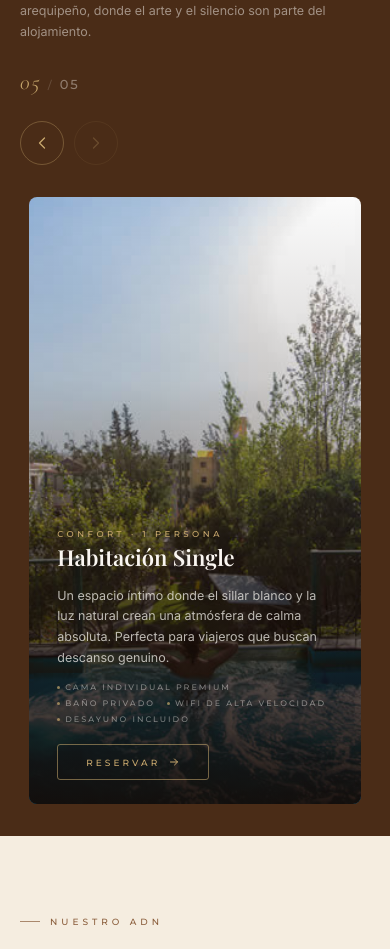
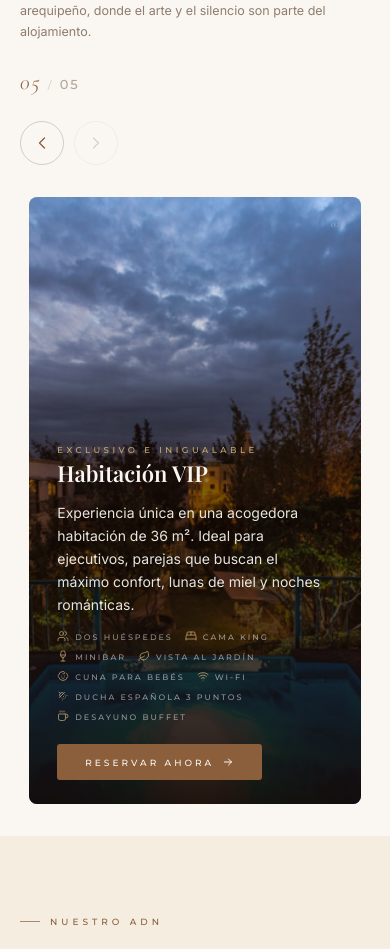
Before and after one commit to GEOInnovacion/villa-elisa-landing, a Next.js app: page / in a window 390 px wide. Shown: the part 1040-1989 px from the top of the page. Built offline with nearby package versions, Linux system fonts and the light colour scheme.

Commit message:
feat: habitaciones - ajustes en RoomCard y estilos

```diff
--- a/app/page.module.css
+++ b/app/page.module.css
@@ -16,6 +16,7 @@
   font-family: var(--font-geist-sans);
   background-color: var(--background);
 }
+
 
 .main {
   display: flex;
--- a/components/rooms/RoomCard.tsx
+++ b/components/rooms/RoomCard.tsx
@@ -1,9 +1,19 @@
 'use client';
 
 import Image from 'next/image';
+import * as LucideIcons from 'lucide-react';
 import type { RoomData } from './rooms.config';
+import { buildRoomWhatsappHref } from './rooms.config';
 import type { Lang } from '@/components/header/nav.config';
 import styles from './Rooms.module.css';
+
+// ─── Ícono de amenidad (Lucide dinámico) ──────────────────────────────────────
+
+function AmenityIcon({ name }: { name: string }) {
+  const Icon = (LucideIcons as Record<string, React.ElementType>)[name];
+  if (!Icon) return null;
+  return <Icon size={12} strokeWidth={1.75} aria-hidden="true" />;
+}
 
 // ─── Ícono flecha ─────────────────────────────────────────────────────────────
 
@@ -34,6 +44,7 @@ type RoomCardProps = {
 
 export default function RoomCard({ room, lang, index, ctaLabel }: RoomCardProps) {
   const num = String(index + 1).padStart(2, '0');
+  const waHref = buildRoomWhatsappHref(room.name[lang], lang);
 
   return (
     <article
@@ -76,13 +87,16 @@ export default function RoomCard({ room, lang, index, ctaLabel }: RoomCardProps)
           <ul className={styles.cardAmenities} aria-label={lang === 'es' ? 'Amenidades' : 'Amenities'}>
             {room.amenities.map((a, i) => (
               <li key={i} className={styles.cardAmenity}>
+                <span className={styles.cardAmenityIcon}>
+                  <AmenityIcon name={a.icon} />
+                </span>
                 {lang === 'es' ? a.es : a.en}
               </li>
             ))}
           </ul>
 
           <a
-            href={room.cloudbedsHref}
+            href={waHref}
             target="_blank"
             rel="noopener noreferrer"
             className={styles.cardCta}
--- a/components/rooms/Rooms.module.css
+++ b/components/rooms/Rooms.module.css
@@ -6,8 +6,6 @@
 
 /* ── Sección contenedora ─────────────────────────── */
 .rooms {
-  height: 100vh;
-  background: var(--color-tierra);
   position: relative;
 }
 
@@ -15,7 +13,7 @@
 .stickyViewport {
   position: sticky;
   top: 0;
-  height: 100vh;
+  height: clamp(580px, 75vh, 820px);
   overflow: hidden;
   display: flex;
 }
@@ -32,7 +30,6 @@
   padding: 0 48px 0 64px;
   position: relative;
   z-index: 2;
-  background: var(--color-tierra);
 }
 
 /* Línea vertical decorativa */
@@ -46,8 +43,8 @@
   background: linear-gradient(
     to bottom,
     transparent,
-    rgba(201, 169, 110, 0.35) 30%,
-    rgba(201, 169, 110, 0.35) 70%,
+    rgba(74, 44, 23, 0.15) 30%,
+    rgba(74, 44, 23, 0.15) 70%,
     transparent
   );
 }
@@ -79,7 +76,7 @@
   font-size: clamp(28px, 2.8vw, 44px);
   font-weight: 300;
   font-style: italic;
-  color: var(--color-blanco-sillar);
+  color: var(--color-tierra);
   line-height: 1.15;
   letter-spacing: -0.01em;
   white-space: pre-line;
@@ -90,7 +87,7 @@
   font-family: var(--font-body);
   font-size: 12.5px;
   font-weight: 400;
-  color: rgba(250, 246, 241, 0.5);
+  color: rgba(74, 44, 23, 0.6);
   line-height: 1.7;
   margin-bottom: 28px;
 }
@@ -101,7 +98,7 @@
   font-size: 11px;
   font-weight: 500;
   letter-spacing: 2px;
-  color: rgba(250, 246, 241, 0.4);
+  color: rgba(74, 44, 23, 0.4);
   display: flex;
   align-items: baseline;
   gap: 6px;
@@ -113,7 +110,7 @@
   font-family: var(--font-title);
   font-style: italic;
   font-weight: 300;
-  color: var(--color-dorado);
+  color: var(--color-arcilla);
   line-height: 1;
   transition: opacity 0.2s ease;
 }
@@ -131,9 +128,9 @@
   width: 44px;
   height: 44px;
   border-radius: 50%;
-  border: 1px solid rgba(201, 169, 110, 0.35);
+  border: 1px solid rgba(74, 44, 23, 0.2);
   background: transparent;
-  color: var(--color-dorado);
+  color: var(--color-arcilla);
   display: flex;
   align-items: center;
   justify-content: center;
@@ -142,8 +139,8 @@
 }
 
 .arrowBtn:hover:not(:disabled) {
-  background: rgba(201, 169, 110, 0.12);
-  border-color: var(--color-dorado);
+  background: rgba(74, 44, 23, 0.06);
+  border-color: var(--color-arcilla);
 }
 
 .arrowBtn:disabled {
@@ -165,7 +162,7 @@
 .track {
   display: flex;
   gap: 20px;
-  padding: 0 48px;
+  padding: 24px 48px;
   overflow-x: auto;
   scroll-snap-type: x mandatory;
   -webkit-overflow-scrolling: touch;
@@ -230,19 +227,30 @@
   transform: scale(1.06);
 }
 
-/* Gradiente sobre imagen */
+/* Gradiente sobre imagen — se intensifica al hover */
 .cardOverlay {
   position: absolute;
   inset: 0;
   z-index: 1;
   background: linear-gradient(
     to top,
-    rgba(20, 8, 2, 0.92) 0%,
-    rgba(20, 8, 2, 0.55) 40%,
-    rgba(20, 8, 2, 0.15) 70%,
+    rgba(20, 8, 2, 0.95) 0%,
+    rgba(20, 8, 2, 0.65) 45%,
+    rgba(20, 8, 2, 0.20) 75%,
     transparent 100%
   );
+  transition: background 0.52s ease;
   pointer-events: none;
+}
+
+.card:hover .cardOverlay {
+  background: linear-gradient(
+    to top,
+    rgba(20, 8, 2, 0.97) 0%,
+    rgba(20, 8, 2, 0.82) 55%,
+    rgba(20, 8, 2, 0.40) 80%,
+    rgba(20, 8, 2, 0.10) 100%
+  );
 }
 
 /* Panel — slide up al hover */
@@ -296,10 +304,11 @@
 
 .cardDescription {
   font-family: var(--font-body);
-  font-size: 12.5px;
-  color: rgba(250, 246, 241, 0.72);
+  font-size: 14px;
+  color: rgba(250, 246, 241, 0.92);
   line-height: 1.65;
   margin-bottom: 14px;
+  text-shadow: 0 1px 6px rgba(0, 0, 0, 0.5);
 }
 
 .cardAmenities {
@@ -317,32 +326,30 @@
   font-weight: 500;
   letter-spacing: 2px;
   text-transform: uppercase;
-  color: rgba(250, 246, 241, 0.45);
+  color: rgba(250, 246, 241, 0.55);
   display: flex;
   align-items: center;
-  gap: 5px;
+  gap: 6px;
 }
 
-.cardAmenity::before {
-  content: '';
-  display: block;
-  width: 3px;
-  height: 3px;
-  border-radius: 50%;
-  background: var(--color-dorado);
-  opacity: 0.7;
+.cardAmenityIcon {
+  font-size: 11px;
+  line-height: 1;
+  color: var(--color-dorado);
+  opacity: 0.85;
   flex-shrink: 0;
+  font-style: normal;
 }
 
 .cardCta {
   display: inline-flex;
   align-items: center;
   gap: 8px;
-  padding: 11px 28px;
-  background: transparent;
-  border: 1px solid rgba(201, 169, 110, 0.55);
+  padding: 12px 28px;
+  background: var(--color-arcilla);
+  border: none;
   border-radius: 3px;
-  color: var(--color-dorado);
+  color: var(--color-blanco-sillar);
   font-family: var(--font-label);
   font-size: 9px;
   font-weight: 500;
@@ -350,29 +357,18 @@
   text-transform: uppercase;
   text-decoration: none;
   cursor: pointer;
-  position: relative;
-  overflow: hidden;
-  transition: color 0.3s ease;
+  transition: background 0.25s ease, transform 0.25s ease;
 }
 
-.cardCta::before {
-  content: '';
-  position: absolute;
-  inset: 0;
-  background: var(--color-dorado);
-  opacity: 0;
-  transition: opacity 0.3s ease;
+.cardCta:hover {
+  background: var(--color-tierra);
+  transform: translateY(-1px);
 }
 
-.cardCta:hover::before { opacity: 1; }
-.cardCta:hover { color: var(--color-tierra); }
-
-.cardCtaText { position: relative; z-index: 1; }
+.cardCtaText { position: relative; }
 
 .cardCtaIcon {
-  position: relative;
-  z-index: 1;
-  transition: transform 0.3s ease;
+  transition: transform 0.25s ease;
 }
 
 .cardCta:hover .cardCtaIcon { transform: translateX(3px); }
--- a/components/rooms/rooms.config.ts
+++ b/components/rooms/rooms.config.ts
@@ -9,107 +9,131 @@ export type RoomData = {
   name: Record<Lang, string>;
   category: Record<Lang, string>;
   description: Record<Lang, string>;
-  amenities: Array<{ es: string; en: string }>;
-  photo: string;         // '/images/rooms/{id}.jpg'
-  cloudbedsHref: string; // ← reemplazar con deep-link real de Cloudbeds
+  amenities: Array<{ es: string; en: string; icon: string }>;
+  photo: string;
+  cloudbedsHref: string;
 };
 
 // ─────────────────────────────────────────────
-// Habitaciones — agregar un objeto para añadir más
+// WhatsApp — CTA de cada habitación
+// ─────────────────────────────────────────────
+const WA_NUMBER = '51950008100';
+
+export function buildRoomWhatsappHref(roomName: string, lang: Lang): string {
+  const msg = lang === 'es'
+    ? `Hola, me gustaría reservar la ${roomName} en Villa Elisa`
+    : `Hello, I'd like to book the ${roomName} at Villa Elisa`;
+  return `https://wa.me/${WA_NUMBER}?text=${encodeURIComponent(msg)}`;
+}
+
+// ─────────────────────────────────────────────
+// Habitaciones
 // ─────────────────────────────────────────────
 
 export const ROOMS: RoomData[] = [
   {
-    id: 'single',
-    name: { es: 'Habitación Single', en: 'Single Room' },
-    category: { es: 'Confort · 1 persona', en: 'Comfort · 1 guest' },
+    id: 'vip',
+    name: { es: 'Habitación VIP', en: 'VIP Room' },
+    category: { es: 'Exclusivo e inigualable', en: 'Exclusive & unmatched' },
     description: {
-      es: 'Un espacio íntimo donde el sillar blanco y la luz natural crean una atmósfera de calma absoluta. Perfecta para viajeros que buscan descanso genuino.',
-      en: 'An intimate space where white volcanic stone and natural light create an atmosphere of absolute calm. Perfect for travelers seeking genuine rest.',
+      es: 'Experiencia única en una acogedora habitación de 36 m². Ideal para ejecutivos, parejas que buscan el máximo confort, lunas de miel y noches románticas.',
+      en: 'Unique experience in a cozy 36 m² room. Ideal for executives, couples seeking maximum comfort, honeymoons and romantic nights.',
     },
     amenities: [
-      { es: 'Cama individual premium', en: 'Premium single bed' },
-      { es: 'Baño privado', en: 'Private bathroom' },
-      { es: 'WiFi de alta velocidad', en: 'High-speed WiFi' },
-      { es: 'Desayuno incluido', en: 'Breakfast included' },
+      { icon: 'Users',        es: 'Dos huéspedes',          en: 'Two guests' },
+      { icon: 'BedDouble',    es: 'Cama king',               en: 'King bed' },
+      { icon: 'Wine',         es: 'Minibar',                 en: 'Minibar' },
+      { icon: 'Leaf',         es: 'Vista al jardín',         en: 'Garden view' },
+      { icon: 'Baby',         es: 'Cuna para bebés',         en: 'Baby crib' },
+      { icon: 'Wifi',         es: 'Wi-Fi',                   en: 'Wi-Fi' },
+      { icon: 'ShowerHead',   es: 'Ducha española 3 puntos', en: 'Spanish 3-point shower' },
+      { icon: 'Coffee',       es: 'Desayuno buffet',         en: 'Buffet breakfast' },
+    ],
+    photo: '/images/rooms/vip.jpg',
+    cloudbedsHref: 'https://us2.cloudbeds.com/es/reservation/N9kuZu?currency=usd',
+  },
+  {
+    id: 'matrimonial',
+    name: { es: 'Habitación Matrimonial', en: 'Matrimonial Room' },
+    category: { es: 'Disfruta con tu pareja', en: 'Enjoy with your partner' },
+    description: {
+      es: 'Habitación amplia de 24 m² con cama queen. Ideal para parejas en viaje de turismo. Posibilidad de añadir una cama para menor de edad.',
+      en: 'Spacious 24 m² room with queen bed. Ideal for couples traveling. Option to add a bed for a minor.',
+    },
+    amenities: [
+      { icon: 'Users',      es: 'Dos huéspedes',   en: 'Two guests' },
+      { icon: 'BedDouble',  es: 'Cama queen',       en: 'Queen bed' },
+      { icon: 'Wine',       es: 'Minibar',          en: 'Minibar' },
+      { icon: 'Leaf',       es: 'Vista al jardín',  en: 'Garden view' },
+      { icon: 'Baby',       es: 'Cuna para bebés',  en: 'Baby crib' },
+      { icon: 'Wifi',       es: 'Wi-Fi',            en: 'Wi-Fi' },
+      { icon: 'ShowerHead', es: 'Ducha',            en: 'Shower' },
+      { icon: 'Coffee',     es: 'Desayuno buffet',  en: 'Buffet breakfast' },
+    ],
+    photo: '/images/rooms/matrimonial.jpg',
+    cloudbedsHref: 'https://us2.cloudbeds.com/es/reservation/N9kuZu?currency=usd',
+  },
+  {
+    id: 'single',
+    name: { es: 'Habitación Simple', en: 'Single Room' },
+    category: { es: 'Con la misma comodidad', en: 'Same comfort' },
+    description: {
+      es: 'Habitación simple y amplia de 24 m². Acogedora e ideal para viajeros de negocios. Posibilidad de añadir una cama para menor de edad.',
+      en: 'Simple and spacious 24 m² room. Cozy and ideal for business travelers. Option to add a bed for a minor.',
+    },
+    amenities: [
+      { icon: 'User',       es: 'Un huésped',      en: 'One guest' },
+      { icon: 'BedDouble',  es: 'Cama queen',       en: 'Queen bed' },
+      { icon: 'Wine',       es: 'Minibar',          en: 'Minibar' },
+      { icon: 'Leaf',       es: 'Vista al jardín',  en: 'Garden view' },
+      { icon: 'Baby',       es: 'Cuna para bebés',  en: 'Baby crib' },
+      { icon: 'Wifi',       es: 'Wi-Fi',            en: 'Wi-Fi' },
+      { icon: 'ShowerHead', es: 'Ducha',            en: 'Shower' },
+      { icon: 'Coffee',     es: 'Desayuno buffet',  en: 'Buffet breakfast' },
     ],
     photo: '/images/rooms/single.jpg',
-    cloudbedsHref: 'https://hotels.cloudbeds.com/reservation/XXXXXXX#room-single', // ← reemplazar
+    cloudbedsHref: 'https://us2.cloudbeds.com/es/reservation/N9kuZu?currency=usd',
   },
   {
     id: 'doble',
     name: { es: 'Habitación Doble', en: 'Double Room' },
-    category: { es: 'Estándar · 2 personas', en: 'Standard · 2 guests' },
+    category: { es: 'Comparte con tu acompañante', en: 'Share with your companion' },
     description: {
-      es: 'Dos camas individuales enmarcadas por jardines de pericón y lavanda. El equilibrio perfecto entre funcionalidad y la calidez boutique de Villa Elisa.',
-      en: 'Two single beds framed by marigold and lavender gardens. The perfect balance between functionality and the boutique warmth of Villa Elisa.',
+      es: 'Habitación doble de 24 m² con 2 camas plaza y media. Acogedora y amplia. Posibilidad de añadir una cama para menor de edad.',
+      en: 'Double room of 24 m² with 2 full-size beds. Cozy and spacious. Option to add a bed for a minor.',
     },
     amenities: [
-      { es: '2 camas individuales', en: '2 single beds' },
-      { es: 'Vista al jardín', en: 'Garden view' },
-      { es: 'Baño privado', en: 'Private bathroom' },
-      { es: 'WiFi de alta velocidad', en: 'High-speed WiFi' },
-      { es: 'Desayuno incluido', en: 'Breakfast included' },
+      { icon: 'Users',      es: 'Dos huéspedes',       en: 'Two guests' },
+      { icon: 'BedDouble',  es: 'Cama plaza y media',  en: 'Full-size beds' },
+      { icon: 'Wine',       es: 'Minibar',             en: 'Minibar' },
+      { icon: 'Leaf',       es: 'Vista al jardín',     en: 'Garden view' },
+      { icon: 'Baby',       es: 'Cuna para bebés',     en: 'Baby crib' },
+      { icon: 'Wifi',       es: 'Wi-Fi',               en: 'Wi-Fi' },
+      { icon: 'ShowerHead', es: 'Ducha',               en: 'Shower' },
+      { icon: 'Coffee',     es: 'Desayuno buffet',     en: 'Buffet breakfast' },
     ],
     photo: '/images/rooms/doble.jpg',
-    cloudbedsHref: 'https://hotels.cloudbeds.com/reservation/XXXXXXX#room-doble', // ← reemplazar
-  },
-  {
-    id: 'matrimonial',
-    name: { es: 'Habitación Matrimonial', en: 'Matrimonial Room' },
-    category: { es: 'Superior · 2 personas', en: 'Superior · 2 guests' },
-    description: {
-      es: 'Nuestra habitación más romántica: cama queen size, terraza privada con vista a los volcanes y detalles en sillar tallado a mano. Una noche que no olvidarás.',
-      en: 'Our most romantic room: queen size bed, private terrace with volcano views and hand-carved sillar stone details. A night you won\'t forget.',
-    },
-    amenities: [
-      { es: 'Cama queen size', en: 'Queen size bed' },
-      { es: 'Terraza privada', en: 'Private terrace' },
-      { es: 'Vista a los volcanes', en: 'Volcano view' },
-      { es: 'Baño con ducha lluvia', en: 'Rain shower bathroom' },
-      { es: 'Minibar', en: 'Minibar' },
-      { es: 'Desayuno incluido', en: 'Breakfast included' },
-    ],
-    photo: '/images/rooms/matrimonial.jpg',
-    cloudbedsHref: 'https://hotels.cloudbeds.com/reservation/XXXXXXX#room-matrimonial', // ← reemplazar
-  },
-  {
-    id: 'vip',
-    name: { es: 'Suite VIP', en: 'VIP Suite' },
-    category: { es: 'Suite · 2 personas', en: 'Suite · 2 guests' },
-    description: {
-      es: 'La experiencia definitiva en Villa Elisa. Sala de estar independiente, jacuzzi privado exterior, arte original en las paredes y mayordomía personalizada las 24 horas.',
-      en: 'The ultimate Villa Elisa experience. Separate living area, outdoor private jacuzzi, original artwork on the walls and 24-hour personalized butler service.',
-    },
-    amenities: [
-      { es: 'Cama king size', en: 'King size bed' },
-      { es: 'Jacuzzi privado exterior', en: 'Outdoor private jacuzzi' },
-      { es: 'Sala de estar', en: 'Living area' },
-      { es: 'Arte original', en: 'Original artwork' },
-      { es: 'Mayordomía 24h', en: '24h butler service' },
-      { es: 'Desayuno + cena incluidos', en: 'Breakfast + dinner included' },
-    ],
-    photo: '/images/rooms/vip.jpg',
-    cloudbedsHref: 'https://hotels.cloudbeds.com/reservation/XXXXXXX#room-vip', // ← reemplazar
+    cloudbedsHref: 'https://us2.cloudbeds.com/es/reservation/N9kuZu?currency=usd',
   },
   {
     id: 'family',
-    name: { es: 'Suite Familiar', en: 'Family Suite' },
-    category: { es: 'Familiar · 4 personas', en: 'Family · 4 guests' },
+    name: { es: 'Habitación Triple / Cuádruple', en: 'Triple / Quadruple Room' },
+    category: { es: 'Exclusivo e inigualable', en: 'Exclusive & unmatched' },
     description: {
-      es: 'Dos habitaciones conectadas que abrazan un jardín privado. Diseñada para que las familias vivan la magia de Arequipa sin renunciar al confort de un hotel boutique.',
-      en: 'Two connected rooms embracing a private garden. Designed for families to experience the magic of Arequipa without sacrificing boutique hotel comfort.',
+      es: 'Habitación muy amplia de 36 m² con 1 cama king y 2 camas plaza y media. Ideal para familias con 2 niños. Cunas disponibles para bebés.',
+      en: 'Very spacious 36 m² room with 1 king bed and 2 full-size beds. Ideal for families with 2 children. Cribs available for babies.',
     },
     amenities: [
-      { es: '2 habitaciones conectadas', en: '2 connected rooms' },
-      { es: 'Jardín privado', en: 'Private garden' },
-      { es: '2 baños completos', en: '2 full bathrooms' },
-      { es: 'Sala de estar', en: 'Living area' },
-      { es: 'Cunas disponibles', en: 'Cribs available' },
-      { es: 'Desayuno incluido', en: 'Breakfast included' },
+      { icon: 'Users',      es: 'Tres / Cuatro huéspedes',  en: 'Three / Four guests' },
+      { icon: 'BedDouble',  es: 'Dos camas plaza y media',  en: 'Two full-size beds' },
+      { icon: 'Wine',       es: 'Minibar',                  en: 'Minibar' },
+      { icon: 'Leaf',       es: 'Vista al jardín',          en: 'Garden view' },
+      { icon: 'Baby',       es: 'Cuna para bebés',          en: 'Baby crib' },
+      { icon: 'Wifi',       es: 'Wi-Fi',                    en: 'Wi-Fi' },
+      { icon: 'Coffee',     es: 'Desayuno buffet',          en: 'Buffet breakfast' },
     ],
     photo: '/images/rooms/family.jpg',
-    cloudbedsHref: 'https://hotels.cloudbeds.com/reservation/XXXXXXX#room-family', // ← reemplazar
+    cloudbedsHref: 'https://us2.cloudbeds.com/es/reservation/N9kuZu?currency=usd',
   },
 ];
 
@@ -130,14 +154,14 @@ export const ROOMS_SECTION: Record<Lang, RoomsSectionContent> = {
     eyebrow: 'Nuestros Espacios',
     title: 'Cada habitación,\nuna historia.',
     subtitle: 'Cinco experiencias únicas diseñadas en sillar blanco arequipeño, donde el arte y el silencio son parte del alojamiento.',
-    ctaLabel: 'Reservar',
+    ctaLabel: 'Reservar ahora',
     counterLabel: { es: 'de', en: 'of' },
   },
   en: {
     eyebrow: 'Our Spaces',
     title: 'Each room,\na story.',
     subtitle: 'Five unique experiences crafted in Arequipa white volcanic stone, where art and silence are part of the stay.',
-    ctaLabel: 'Book',
+    ctaLabel: 'Book now',
     counterLabel: { es: 'de', en: 'of' },
   },
 };
--- a/package.json
+++ b/package.json
@@ -8,6 +8,7 @@
     "start": "next start"
   },
   "dependencies": {
+    "lucide-react": "^0.576.0",
     "next": "16.1.6",
     "react": "19.2.3",
     "react-dom": "19.2.3"
```
Also changed, not shown: 1 other file (tests, documents, lock files or other folders).
